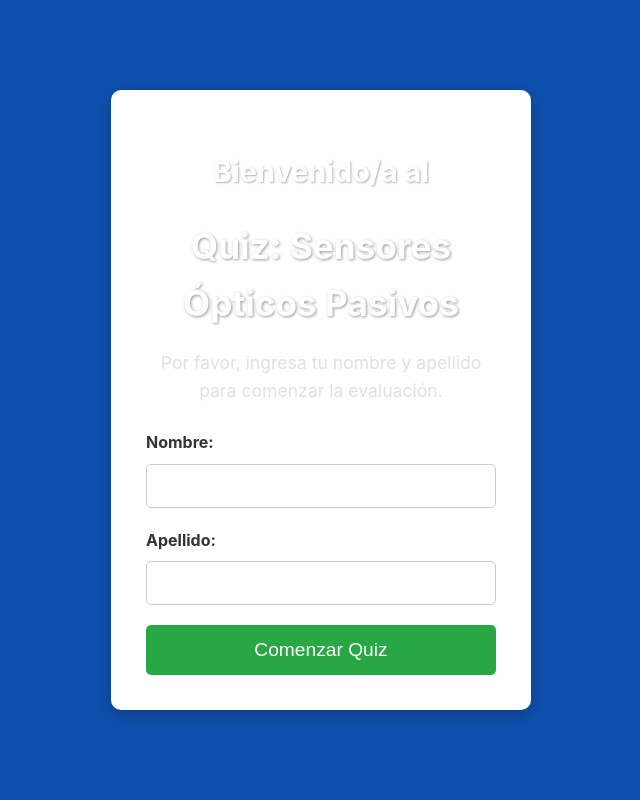
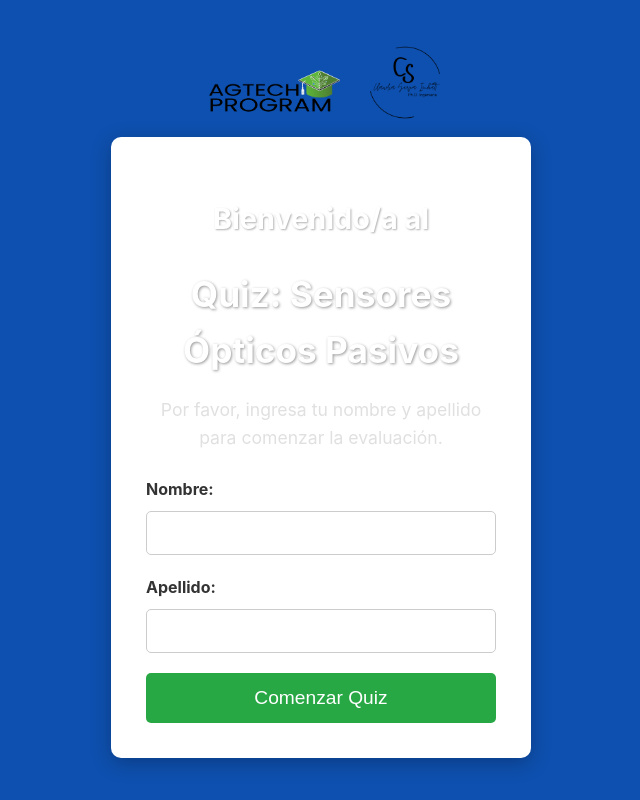
Before and after one commit to claumiseimbett1/remote-sensing-exam, a plain HTML site: page Cuestionario2_ImágenesPasivas.html in a window 1280 px wide. Shown: the whole page, without its empty margins (319-959 px from the left). Drawn offline with nearby package versions, Linux system fonts and the light colour scheme.

Commit message:
mi primer archivo del curso

```diff
--- a/Cuestionario2_ImágenesPasivas.html
+++ b/Cuestionario2_ImágenesPasivas.html
@@ -155,37 +155,39 @@
         }
 
         #logo-container {
-            width: 120px;
-            max-width: 150px;
+            display: flex;
+            justify-content: center;
+            align-items: center;
+            gap: 20px;
             margin: 0 auto 15px auto;
-            overflow: hidden;
+            flex-wrap: wrap;
+            max-width: 100%;
         }
 
         #logo-container img {
-            max-width: 100%;
-            height: auto;
-            display: block;
-            margin: 0 auto;
+            height: 60px;
+            width: auto;
+            object-fit: contain;
         }
 
 
         .quiz-header h1 {
-            color: #2c3e50;
+            color: #28a745;
             margin-bottom: 8px;
             font-size: 1.8em;
         }
         .quiz-header p {
             font-size: 1em;
-            color: #555;
+            color: #28a745;
         }
 
 
         .section-title {
             font-size: 1.4em;
-            color: #0056b3;
+            color: #28a745;
             margin-top: 30px;
             margin-bottom: 15px;
-            border-bottom: 2px solid #0056b3;
+            border-bottom: 2px solid #28a745;
             padding-bottom: 6px;
         }
 
@@ -193,7 +195,7 @@
             margin-bottom: 25px;
             padding: 15px;
             background-color: #fdfdff;
-            border-left: 5px solid #007bff;
+            border-left: 5px solid #28a745;
             border-radius: 8px;
             box-shadow: 0 2px 5px rgba(0,0,0,0.05);
         }
@@ -202,6 +204,7 @@
             font-weight: bold;
             margin-bottom: 12px;
             font-size: 1.05em;
+            color: #28a745;
         }
 
         .options label {
@@ -282,7 +285,7 @@
             color: #333;
         }
         #results strong {
-            color: #0056b3;
+            color: #28a745;
         }
         #email-link {
             display: inline-block;
@@ -315,7 +318,8 @@
             #user-info-form { padding: 35px; width: 100%; max-width: 420px;}
             #start-quiz-button { font-size: 1.2em; }
             .quiz-container { padding: 25px; margin: 30px auto; width: 95%;}
-            #logo-container { width: 150px; margin-bottom: 20px; }
+            #logo-container { gap: 30px; }
+            #logo-container img { height: 80px; }
             .quiz-header h1 { font-size: 2em; }
             .quiz-header p { font-size: 1.1em; }
             .section-title { font-size: 1.6em; }
@@ -333,6 +337,10 @@
 <body>
 
     <div id="user-info-screen">
+        <div id="logo-container">
+            <img src="logos/AGTECH_PROGRAM_LOGO.webp" alt="Logo AgTech Program">
+            <img src="logos/Logo-Claudia_Transp.png" alt="Logo Claudia">
+        </div>
         <form id="user-info-form">
             <h2>Bienvenido/a al</h2>
             <h1>Quiz: Sensores Ópticos Pasivos</h1>
@@ -353,7 +361,8 @@
     <div class="quiz-container">
         <div class="quiz-header">
             <div id="logo-container">
-                <img src="https://i.postimg.cc/PJ4LR0Kd/ESCUDO-UNIMAGDALENA-PNG-1024x1024.png" alt="Logo Unimagdalena">
+                <img src="logos/Logo-Claudia_Transp.png" alt="Logo Claudia">
+                <img src="logos/AGTECH_PROGRAM_LOGO.webp" alt="Logo AgTech Program">
             </div>
             <h1>Quiz: Sensores Ópticos Pasivos</h1>
             <p>Por Claudia Serpa</p>
```
Also changed, not shown: Cuestionario3_ImágenesActivas.html (+24 -15 lines), index.html (renamed from Cuestionario1_IntroTeledetección.html, +24 -15 lines), logos/AGTECH_PROGRAM_LOGO.webp (added), logos/Logo-Agtiva.png (added), logos/Logo-Claudia_Transp.png (added), logos/logo-CLAU.svg (added).
